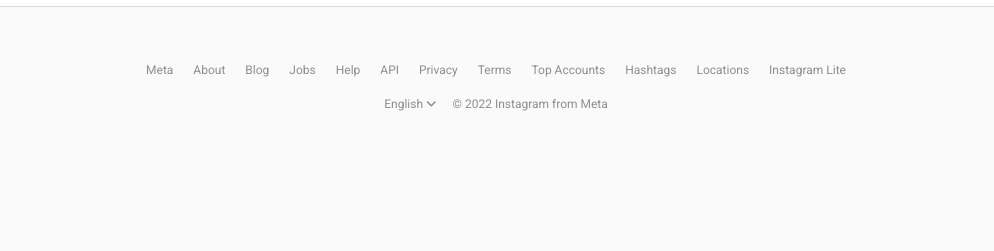
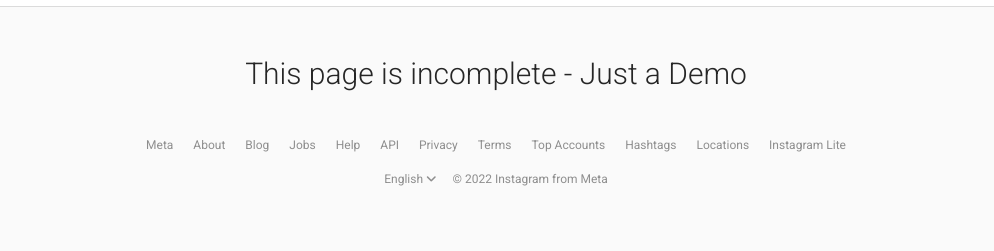
Before and after one commit to achank128/fullstack-instagram-nkc, a website with bundled scripts: page public/eplore.html in a window 1280 px wide. Shown: the part 53-304 px from the top of the page, without its empty margins (144-1138 px from the left). Built offline with nearby package versions, Linux system fonts and the light colour scheme.

Commit message:
explore demo

```diff
--- a/public/app/css/_explore.scss
+++ b/public/app/css/_explore.scss
@@ -3,6 +3,10 @@
   display: flex;
   flex-direction: column;
   padding-top: 30px;
+  h2 {
+    margin: 20px;
+    text-align: center;
+  }
 }
 .explore-posts {
   display: grid;
--- a/public/eplore.html
+++ b/public/eplore.html
@@ -156,6 +156,7 @@
     <div class="post-overlay"></div>
 
     <div class="container explore">
+      <h2>This page is incomplete - Just a Demo</h2>
       <!-- Post-photo -->
       <div class="explore-posts"></div>
 
```
Also changed, not shown: public/app/css/style.css, 1 other file.
